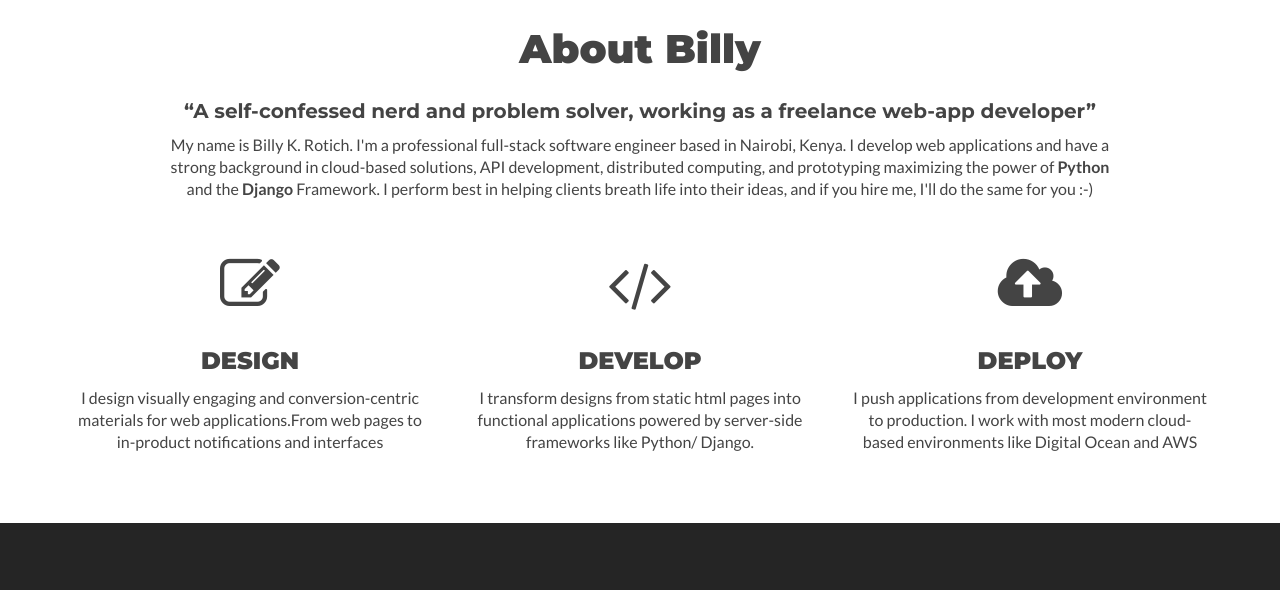
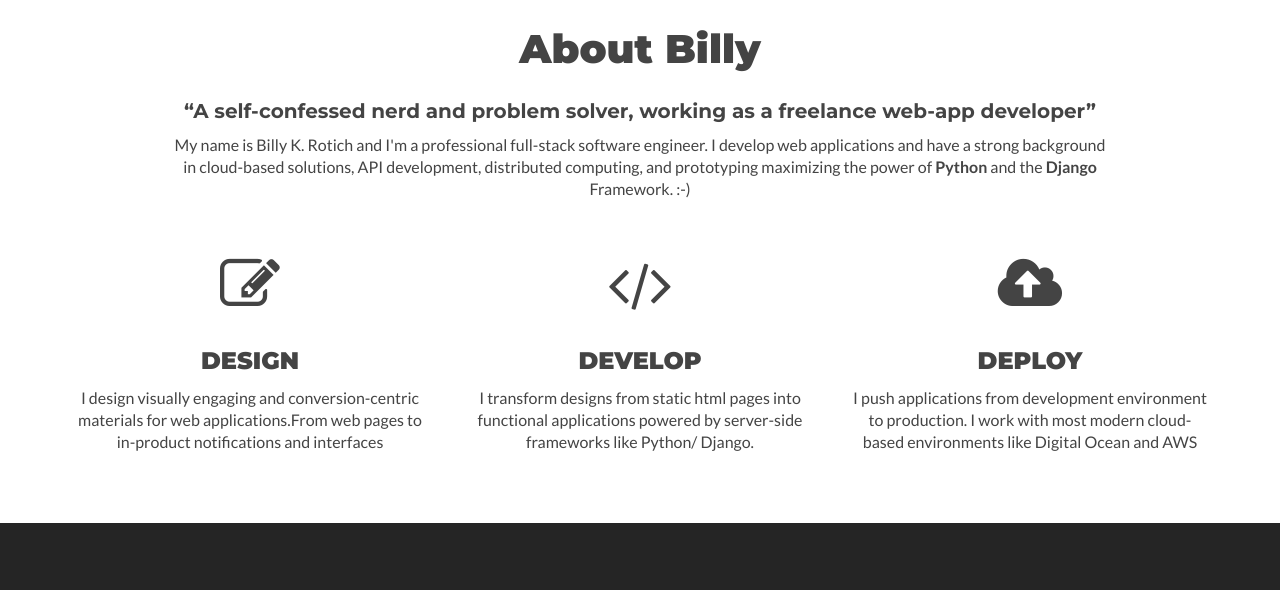
Before and after one commit to rawteech/rawteech.github.io, a plain HTML site: page index.html in a window 1280 px wide. Shown: the part 840-1430 px from the top of the page. Drawn offline with Linux system fonts and the light colour scheme.

Commit message:
Update contents

```diff
--- a/index.html
+++ b/index.html
@@ -155,7 +155,7 @@
                                     “A self-confessed nerd and problem solver, working as a freelance web-app developer”
                                 </h5>
                                 <p>
-                                    My name is Billy K. Rotich. I'm a professional full-stack software engineer based in Nairobi, Kenya. I develop web applications and have a strong background in cloud-based solutions, API development, distributed computing, and prototyping maximizing the power of <strong>Python</strong> and the <strong>Django</strong> Framework. I perform best in helping clients breath life into their ideas, and if you hire me, I'll do the same for you :-)
+                                    My name is Billy K. Rotich and I'm a professional full-stack software engineer. I develop web applications and have a strong background in cloud-based solutions, API development, distributed computing, and prototyping maximizing the power of <strong>Python</strong> and the <strong>Django</strong> Framework. :-)
                                 </p>
                             </div>
                         </div>
```
